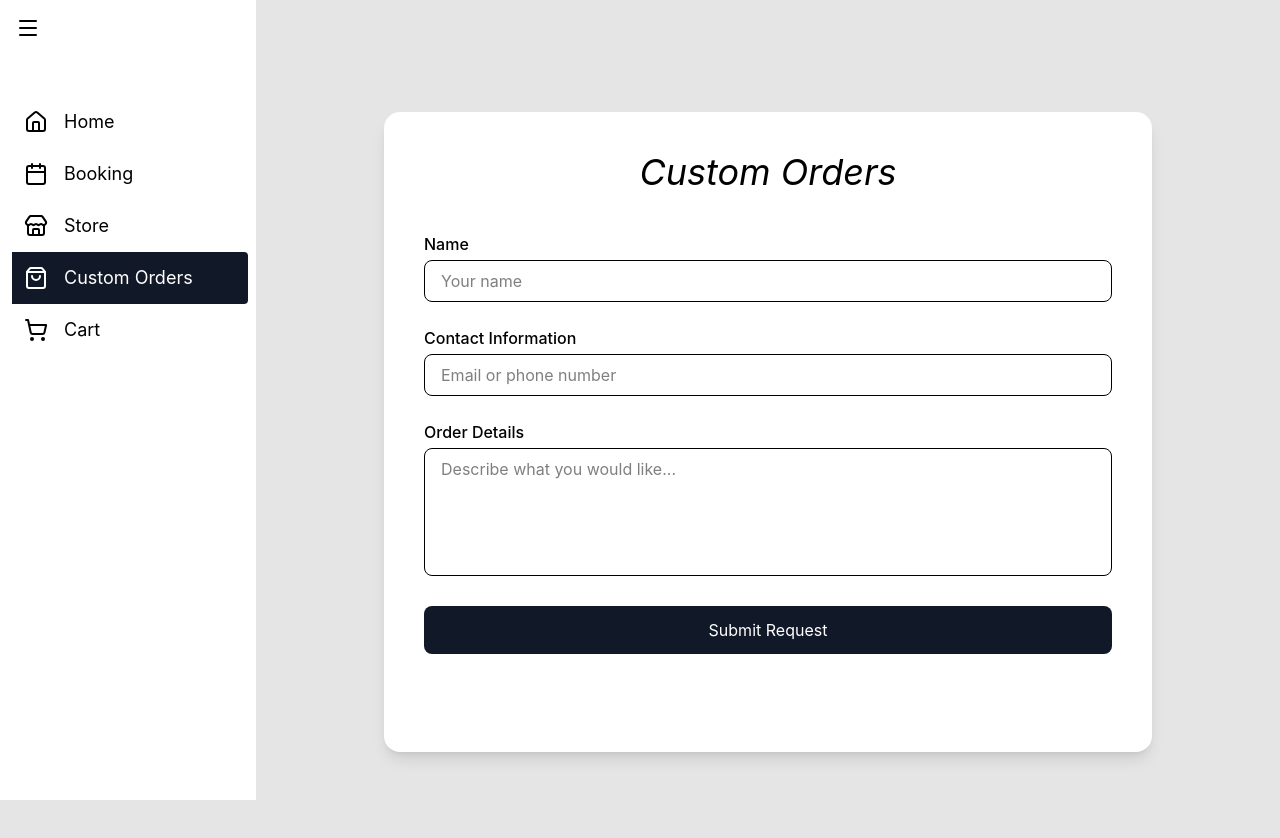
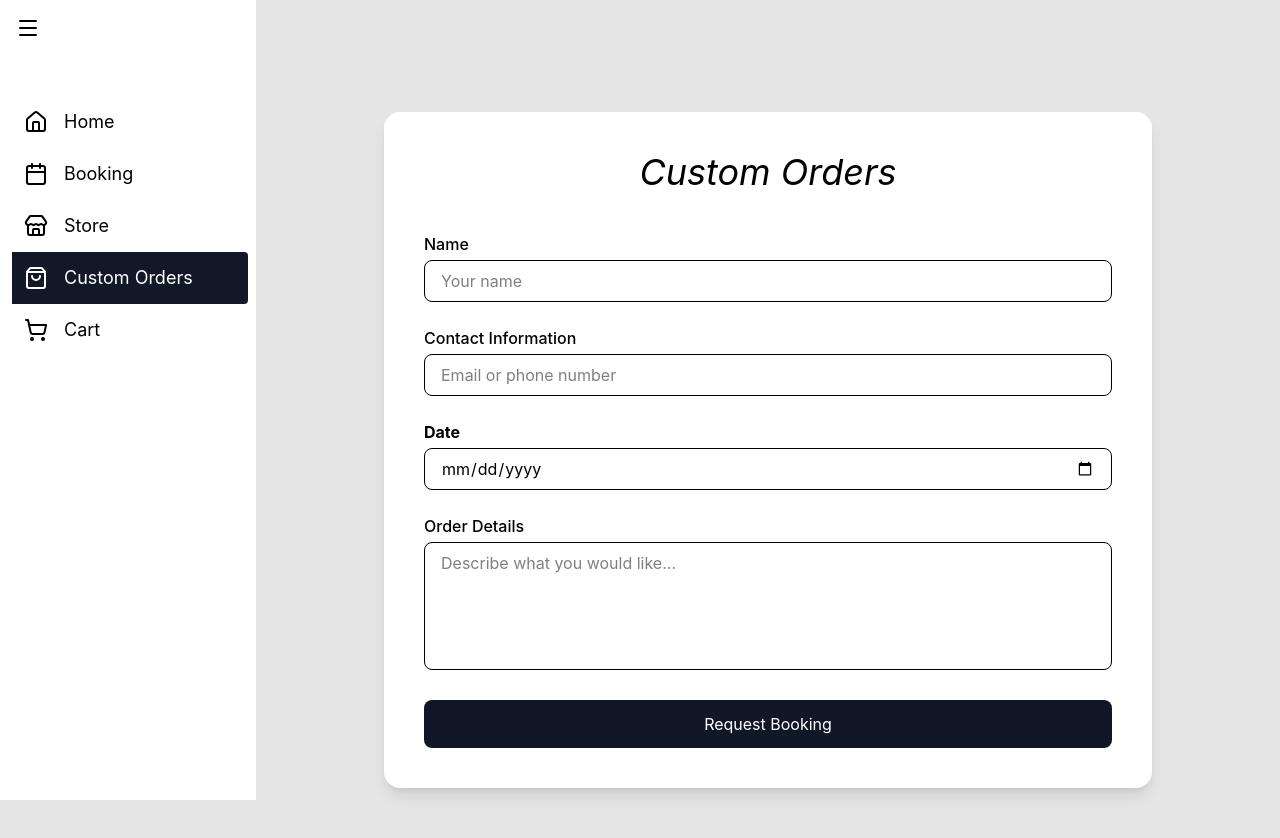
Before and after one commit to amond049/mehendhibyb, a Next.js app: page /customorders in a window 1280 px wide. Shown: the top 838 px of the page. Built offline with nearby package versions, Linux system fonts and the light colour scheme.

Commit message:
Adding the sending email functionality to the custom orders page as well

```diff
--- /dev/null
+++ b/app/api/sendCustomOrder/route.ts
@@ -0,0 +1,41 @@
+import nodemailer from 'nodemailer';
+
+export async function POST(req: Request) {
+    try {
+        const formData = await req.formData();
+        const name = formData.get('name')?.toString() || '';
+        const email = formData.get('email')?.toString() || '';
+        const details = formData.get('details')?.toString() || '';
+        const date = formData.get('date')?.toString() || '';
+
+        const transporter = nodemailer.createTransport({
+            host: 'smtp.gmail.com',
+            port: 465,
+            secure: true,
+            auth: {
+                user: process.env.EMAIL_USER,
+                pass: process.env.EMAIL_PASS,
+            },
+        });
+
+        await transporter.sendMail({
+            from: process.env.EMAIL_USER,
+            to: process.env.EMAIL_USER,
+            subject: 'New Custom Order Request',
+            text: `
+                Name: ${name}
+                Email: ${email}
+                Date: ${date}
+                Order details: ${details}
+            `
+        });
+
+        return new Response(JSON.stringify({ success: true }), { status: 200 });
+    } catch (error) {
+        console.error("Something went wrong when trying to send the email!", error);
+        return new Response(
+            JSON.stringify({ success: false, error: "Failed to send the email!"}),
+            { status: 500 }
+        )
+    }
+}
--- a/app/customorders/page.tsx
+++ b/app/customorders/page.tsx
@@ -1,8 +1,58 @@
 "use client"
 
+import { useEffect, useState } from "react";
 import { useTranslation } from "react-i18next";
 export default function CustomOrdersPage() {
   const { t } = useTranslation();
+
+  const [form, setForm] = useState({
+    name: "",
+    email: "",
+    date: "",
+    details: "",
+  });
+
+  const [isSending, setIsSending] = useState(false);
+  const [notification, setNotification] = useState<{ type: "success" | "error"; message: string } | null>(null);
+
+  const handleChange = (
+    e: React.ChangeEvent<HTMLInputElement | HTMLTextAreaElement>
+  ) => {
+    const { name, value} = e.target;
+    setForm((prev) => ({ ...prev, [name]: value }));
+  }
+
+  useEffect(() => {
+    if (notification) {
+      const timer = setTimeout(() => setNotification(null), 4000);
+      return () => clearTimeout(timer);
+    }
+  }, [notification]);
+
+  const handleSubmit = async (e: React.FormEvent<HTMLFormElement>) => {
+    e.preventDefault();
+    setIsSending(true);
+
+    const formData = new FormData();
+    formData.append("name", form.name);
+    formData.append("email", form.email);
+    formData.append("details", form.details);
+
+    try {
+      const res = await fetch("api/sendCustomOrder", { method: "POST", body: formData });
+      if (res.ok) {
+        setForm({ name: "", email: "", details: "", date: ""});
+        setNotification({ type: "success", message: t("customOrdersPage.bookingSuccess") });
+      } else {
+        setNotification({ type: "error", message: t("customOrdersPage.bookingError") });
+      }
+    } catch (err) {
+      console.error(err);
+      setNotification({ type: "error", message: t("customOrdersPage.bookingError") });
+    } finally {
+      setIsSending(false);
+    }
+  }
 
   return (
     <main className="min-h-screen bg-[var(--custom-orders-page-background)] flex justify-center px-6 py-20">
@@ -15,7 +65,7 @@ export default function CustomOrdersPage() {
         </h1>
 
         {/* Form */}
-        <form className="space-y-6">
+        <form onSubmit={handleSubmit} className="space-y-6">
 
           {/* Name */}
           <div>
@@ -23,7 +73,10 @@ export default function CustomOrdersPage() {
               {t("customOrdersPage.name")}
             </label>
             <input
+              name="name"
               type="text"
+              value={form.name}
+              onChange={handleChange}
               placeholder={t("customOrdersPage.namePlaceholder")}
               className="w-full border rounded-lg px-4 py-2 focus:outline-none focus:ring-2 focus:ring-[var(--custom-orders-page-name-label-outline)]"
             />
@@ -35,9 +88,23 @@ export default function CustomOrdersPage() {
               {t("customOrdersPage.contactInformation")}
             </label>
             <input
+              name="email"
               type="text"
+              onChange={handleChange}
+              value={form.email}
               placeholder={t("customOrdersPage.contactInformationPlaceholder")}
               className="w-full border rounded-lg px-4 py-2 focus:outline-none focus:ring-2 focus:ring-[var(--custom-orders-page-contact-information-label-outline)]"
+            />
+          </div>
+
+            <div>
+            <label className="block mb-1 font-bold">{t("bookingPage.date")}</label>
+            <input
+              name="date"
+              type="date"
+              value={form.date}
+              onChange={handleChange}
+              className="w-full border rounded-lg px-4 py-2"
             />
           </div>
 
@@ -47,6 +114,9 @@ export default function CustomOrdersPage() {
               {t("customOrdersPage.orderDetails")}
             </label>
             <textarea
+              name="details"
+              value={form.details}
+              onChange={handleChange}
               placeholder={t("customOrdersPage.orderDetailsPlaceholder")}
               className="w-full border rounded-lg px-4 py-2 h-32 resize-none focus:outline-none focus:ring-2 focus:ring-[var(--custom-orders-page-order-details-label-outline)]"
             />
@@ -55,15 +125,33 @@ export default function CustomOrdersPage() {
           {/* Submit Button */}
           <button
             type="submit"
-            className="w-full bg-[var(--custom-orders-page-submit-button-background)] text-[var(--custom-orders-page-submit-button-text)] py-3 rounded-lg hover:bg-[var(--custom-orders-page-submit-button-hover)] transition"
+            disabled={isSending}
+            className={`w-full py-3 rounded-lg transition ${isSending ? "bg-gray-500 cursor-not-allowed" : "bg-gray-900 text-white hover:bg-black"}`}
           >
-            {t("customOrdersPage.submitRequest")}
+            {t("bookingPage.requestBooking")}
           </button>
-
         </form>
 
+        {/* Sending email modal */}
+        {isSending && (
+          <div className="fixed inset-0 flex items-center justify-center z-50 pointer-events-none">
+            <div className="bg-white p-6 rounded-lg shadow-lg border pointer-events-auto">
+              <p className="text-lg font-medium">{t("bookingPage.sendingEmail")}</p>
+            </div>
+            <div className="fixed inset-0 bg-black opacity-20"></div>
+          </div>
+        )}
+
+        {/* Notification */}
+        {notification && (
+          <div
+            className={`fixed top-4 right-4 z-50 px-4 py-3 rounded shadow-lg text-white transition
+              ${notification.type === "success" ? "bg-green-500" : "bg-red-500"}`}
+          >
+            {notification.message}
+          </div>
+        )}
       </div>
-
     </main>
   );
 }
--- a/public/locales/en/common.json
+++ b/public/locales/en/common.json
@@ -37,7 +37,9 @@
         "contactInformationPlaceholder": "Email or phone number",
         "orderDetails": "Order Details",
         "orderDetailsPlaceholder": "Describe what you would like...",
-        "submitRequest": "Submit Request"
+        "submitRequest": "Submit Request",
+        "bookingSuccess": "Your custom order request has been sent successfully!",
+        "bookingError": "There was an error sending your custom order request. Please try again"
     },
     "storeItemPage": {
         "productNotFound": "Product not found"
```
Also changed, not shown: app/api/sendBooking/route.ts (indentation only).
